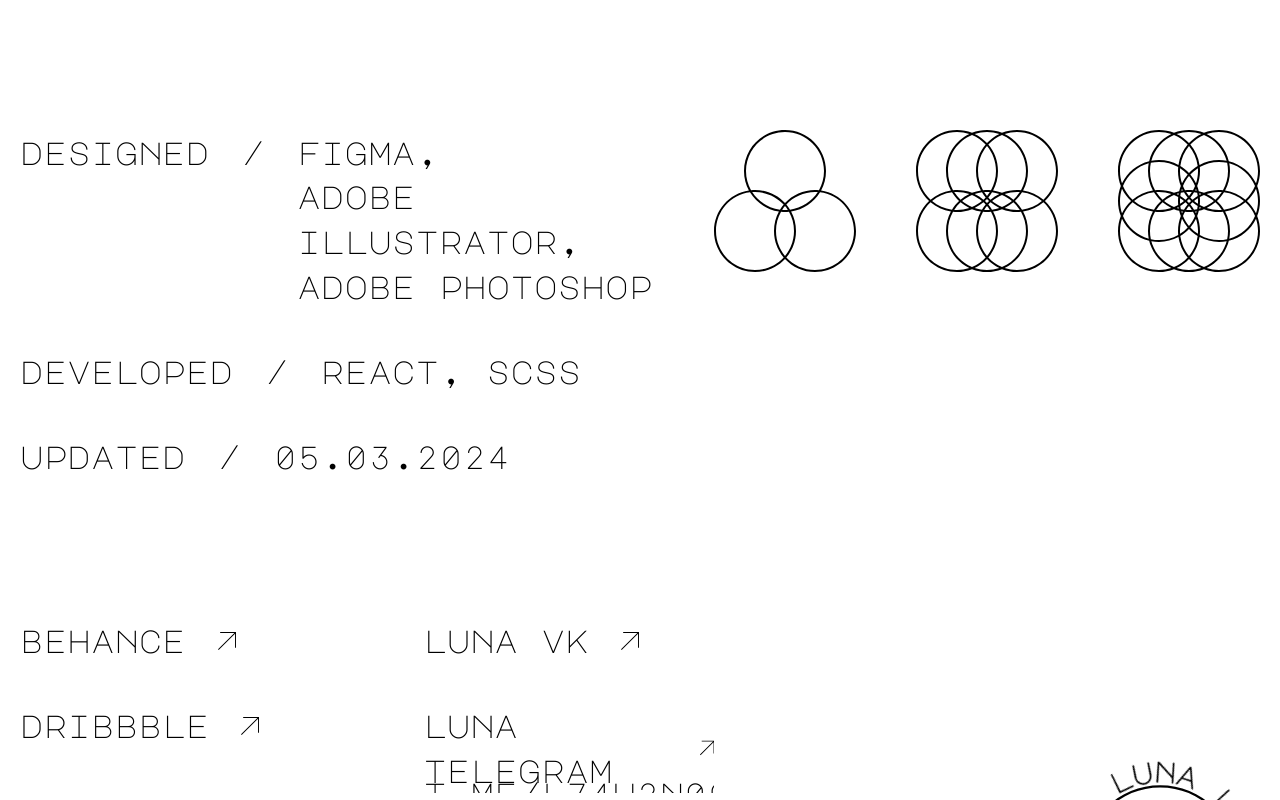
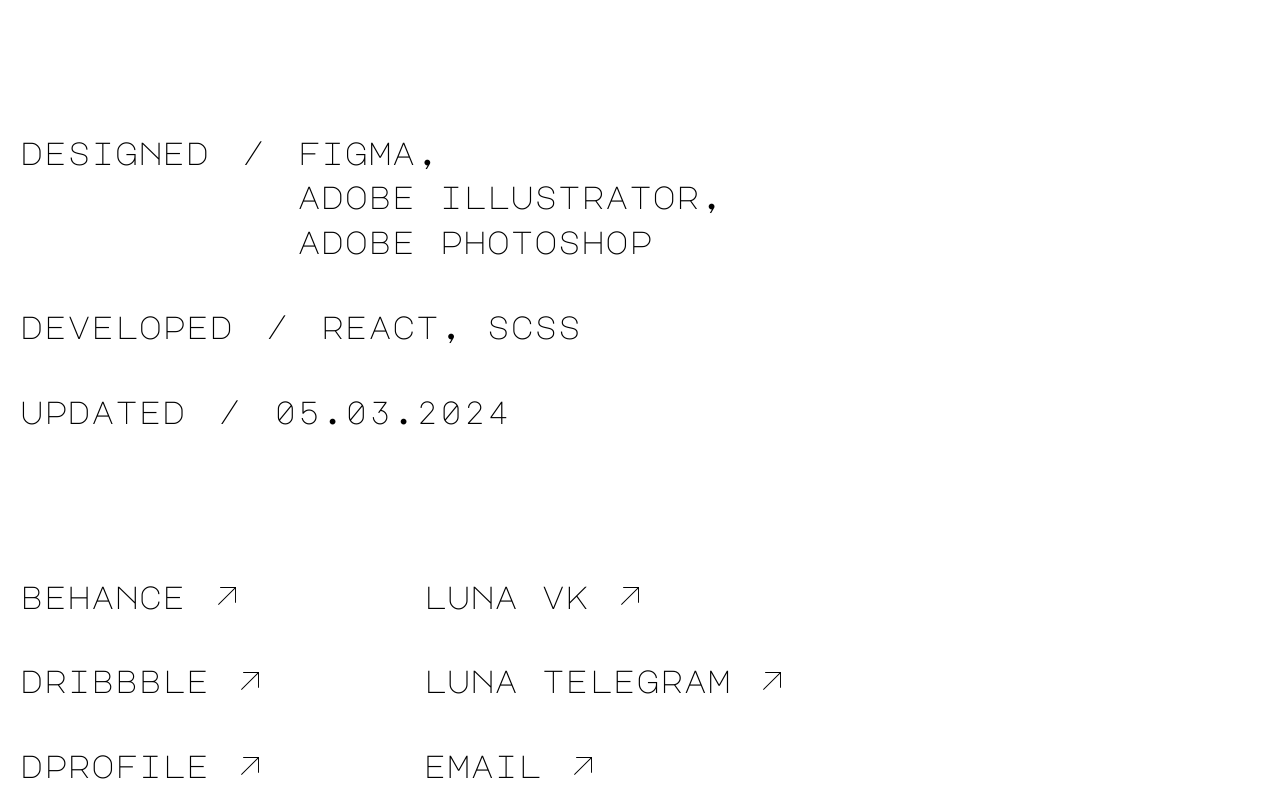
Before and after one commit to lun2t1k/luna, a React (Create React App) app: page / in a window 1280 px wide. Shown: the part 3820-4620 px from the top of the page. Built offline with nearby package versions, Linux system fonts and the light colour scheme.

Commit message:
Footer adaptation

```diff
--- a/src/assets/styles/components/footer.scss
+++ b/src/assets/styles/components/footer.scss
@@ -1,16 +1,37 @@
 .footer {
   display: flex;
   justify-content: space-between;
+  gap: 140px;
   margin-top: 140px;
+
+  @media screen and (max-width: 1600px) {
+    flex-direction: column;
+  }
+
+  @media screen and (max-width: 768px) {
+    gap: 80px;
+  }
 
   &-left {
     display: flex;
     flex-direction: column;
     gap: 140px;
 
+    @media screen and (max-width: 768px) {
+      gap: 80px;
+    }
+
     &__links {
       display: flex;
       gap: 140px;
+
+      @media screen and (max-width: 992px) {
+        flex-direction: column;
+      }
+
+      @media screen and (max-width: 768px) {
+        gap: 80px;
+      }
     }
 
     ul {
@@ -22,11 +43,30 @@
         display: flex;
         gap: 32px;
 
+        font-size: 32px;
+        font-weight: 400;
+        line-height: 140%;
+        text-transform: lowercase;
+
+        @media screen and (max-width: 1200px) {
+          font-size: 24px;
+          gap: 24px;
+        }
+
+        @media screen and (max-width: 768px) {
+          font-size: 18px;
+          gap: 18px;
+        }
+
+        @media screen and (max-width: 576px) {
+          flex-wrap: wrap;
+        }
+
         div {
-          font-size: 32px;
-          font-weight: 400;
-          line-height: 140%;
-          text-transform: lowercase;
+          font-size: inherit;
+          font-weight: inherit;
+          line-height: inherit;
+          text-transform: inherit;
         }
 
         a {
@@ -36,11 +76,16 @@
           gap: 32px;
           overflow: hidden;
 
+          font-size: inherit;
+          font-weight: inherit;
+          line-height: inherit;
+          text-transform: inherit;
+
           span {
-            font-size: 32px;
-            font-weight: 400;
-            line-height: 140%;
-            text-transform: lowercase;
+            font-size: inherit;
+            font-weight: inherit;
+            line-height: inherit;
+            text-transform: inherit;
           }
 
           .link {
@@ -70,10 +115,18 @@
     justify-content: space-between;
     align-items: flex-end;
 
+    @media screen and (max-width: 1600px) {
+      align-items: flex-start;
+    }
+
     &__top {
       display: flex;
       align-items: center;
       gap: 60px;
+
+      @media screen and (max-width: 1600px) {
+        display: none;
+      }
     }
 
     &__bottom {
```
